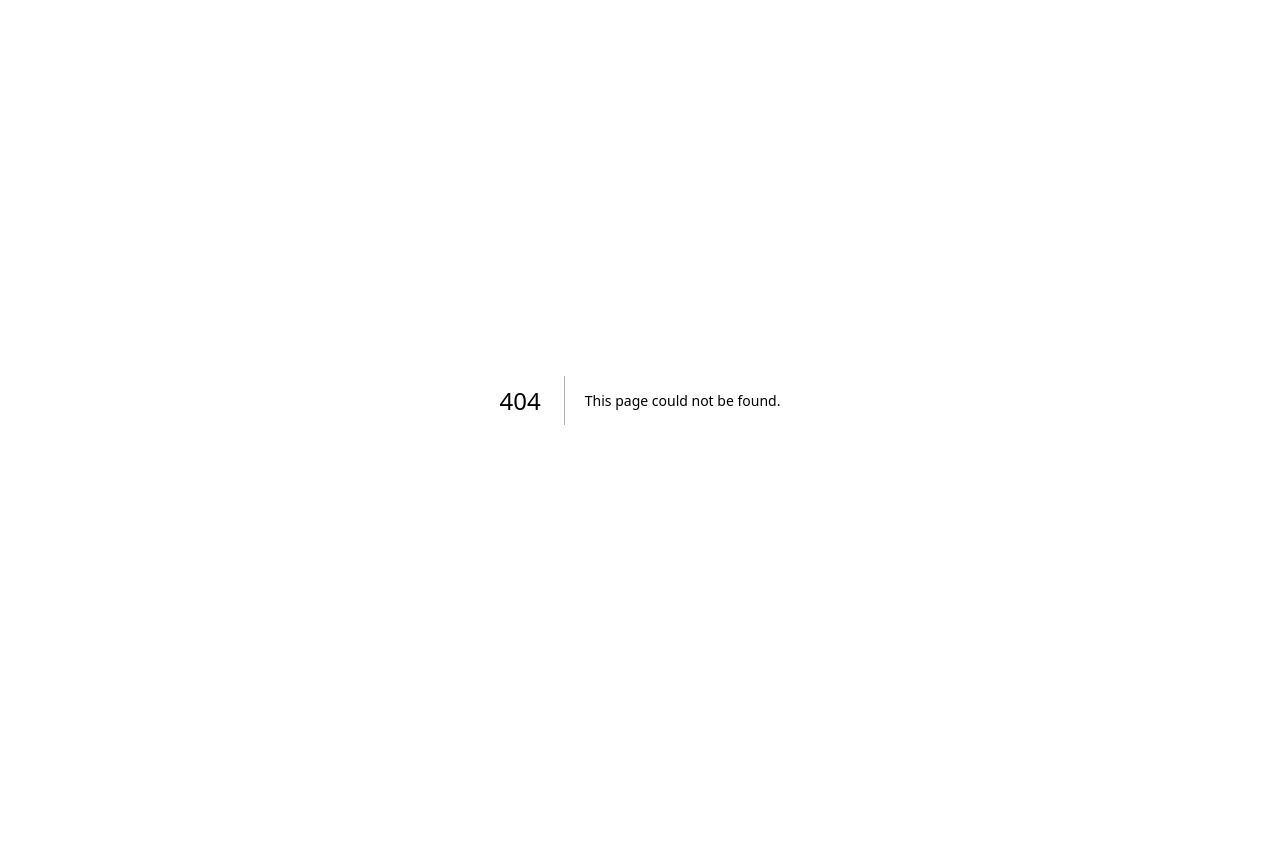
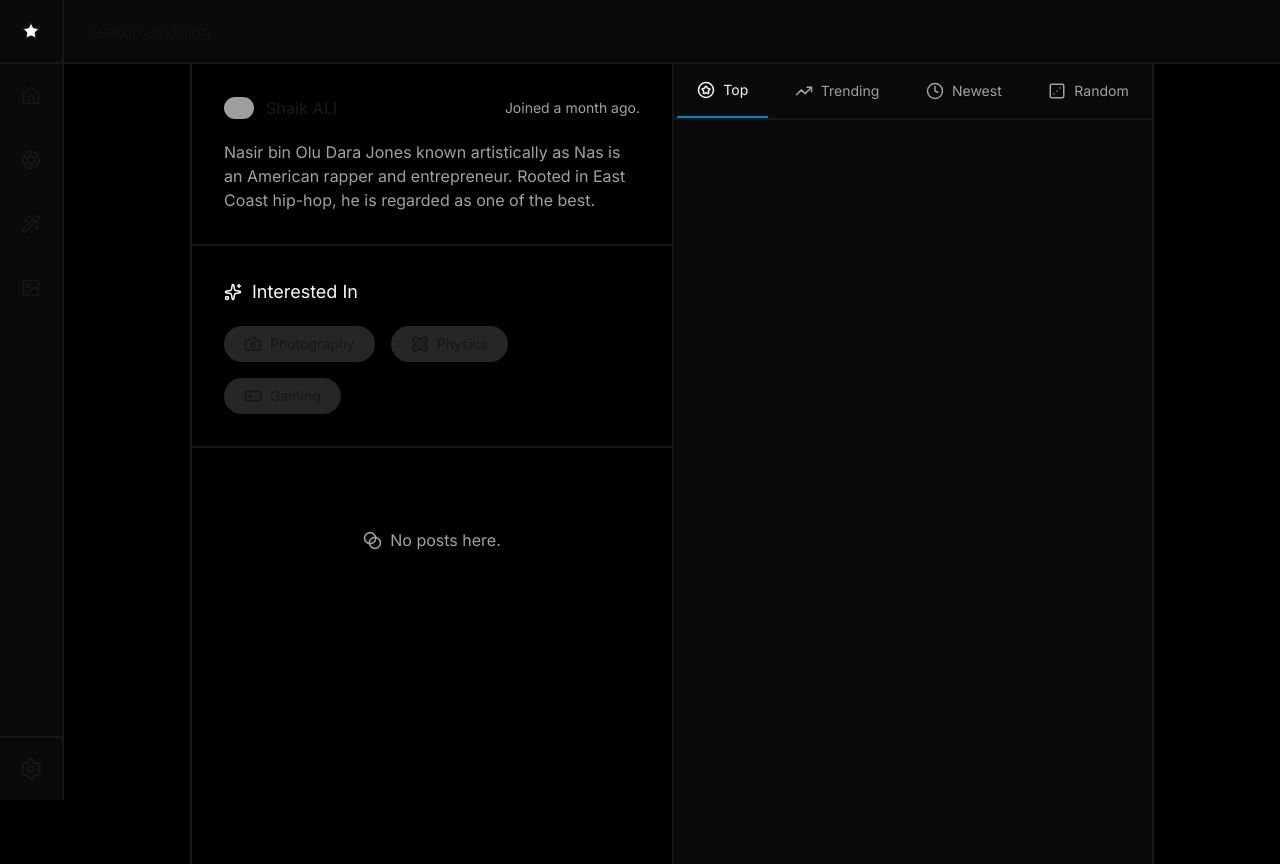
Before and after one commit to shaikali-c/spac, a Next.js app: page /discover/user in a window 1280 px wide. Before the commit this address had no page. Before the commit the page ends 800 px from the top, so only its background shows below. Built offline with nearby package versions, Linux system fonts and the light colour scheme; grey boxes are pictures that could not be loaded.

Commit message:
Added user page

```diff
--- a/app/discover/layout.js
+++ b/app/discover/layout.js
@@ -12,11 +12,8 @@ export default function DiscoverLayout({ children }) {
           <div className="md:min-w-120 md:border-x-2 border-neutral-900">
             {children}
           </div>
-          <section className="hidden lg:flex flex-col sticky top-0 h-screen border-r-2 border-neutral-900 overflow-y-auto bg-neutral-950">
+          <section className="hidden w-120 lg:flex flex-col sticky top-0 h-screen  border-r-2 border-neutral-900 overflow-y-auto bg-neutral-950">
             <TopNav pcMode="true" />
-            <header>
-              <h2>Top rated researches</h2>
-            </header>
           </section>
         </section>
       </section>
--- a/app/discover/tag/page.js
+++ b/app/discover/tag/page.js
@@ -1,3 +1,15 @@
+"use client";
+
+import { useEffect, useState } from "react";
+
 export default function Tag() {
-  return <p>A tag</p>;
+  const [active, setActive] = useState(false);
+  useEffect(() => {
+    setActive(true);
+  }, []);
+  return (
+    <p className={`${active ? "opacity-100" : "opacity-0"} transition-all`}>
+      A tag
+    </p>
+  );
 }
--- /dev/null
+++ b/app/discover/user/page.js
@@ -0,0 +1,55 @@
+import Tag from "@/components/ui/user/tag";
+import { Atom, Blend, Camera, Gamepad, Sparkle, Sparkles } from "lucide-react";
+import Image from "next/image";
+
+export default function User() {
+  return (
+    <section className="md:w-120">
+      <header className="flex justify-between items-center p-8 pb-5">
+        <div className="flex items-center gap-3">
+          <Image
+            src={
+              "https://cdn.esahubble.org/archives/images/screen/heic1105a.jpg"
+            }
+            width={30}
+            height={30}
+            className=" rounded-full"
+            alt="Profile Photo"
+          />
+          <h2 className="font-medium">Shaik ALI</h2>
+        </div>
+        <p className="text-sm text-neutral-400">Joined a month ago.</p>
+      </header>
+
+      <p className="p-5 pt-0 pb-8 px-8 text-neutral-400  border-b-2 border-neutral-900">
+        Nasir bin Olu Dara Jones known artistically as Nas is an American rapper
+        and entrepreneur. Rooted in East Coast hip-hop, he is regarded as one of
+        the best.
+      </p>
+      <section className="p-8 border-b-2 border-neutral-900">
+        <header className="mb-5">
+          <h2 className="text-neutral-50 text-lg flex items-center gap-2.5">
+            <Sparkles size={18} /> Interested In
+          </h2>
+        </header>
+        <section className="flex flex-wrap gap-4">
+          <Tag text={"Photography"}>
+            <Camera size={18} />
+          </Tag>
+          <Tag text={"Physics"}>
+            <Atom size={18} />
+          </Tag>
+          <Tag text={"Gaming"}>
+            <Gamepad size={18} />
+          </Tag>
+        </section>
+      </section>
+      <section className="w-full flex justify-center mt-20 text-neutral-400">
+        <p className="flex gap-2 items-center">
+          <Blend size={19} />
+          No posts here.
+        </p>
+      </section>
+    </section>
+  );
+}
--- a/components/ui/post/post.jsx
+++ b/components/ui/post/post.jsx
@@ -27,7 +27,7 @@ export default function Post({
       <header className="flex justify-between text-neutral-200">
         <div className="flex items-center gap-2">
           <CircleUserRound color="grey" size={20} />
-          <Link href={"/discover/tag"} className="flex items-center w-full">
+          <Link href={"/discover/user"} className="flex items-center w-full">
             <span className="hover:underline font-medium">
               {data.userName ? data.userName : "Astronout"}
             </span>
--- /dev/null
+++ b/components/ui/user/tag.jsx
@@ -0,0 +1,9 @@
+export default function Tag({ text, children }) {
+  return (
+    <div className="px-5 py-2 rounded-full bg-neutral-800 w-fit text-sm hover:bg-neutral-600">
+      <p className="flex items-center gap-2">
+        {children} {text}
+      </p>
+    </div>
+  );
+}
```
